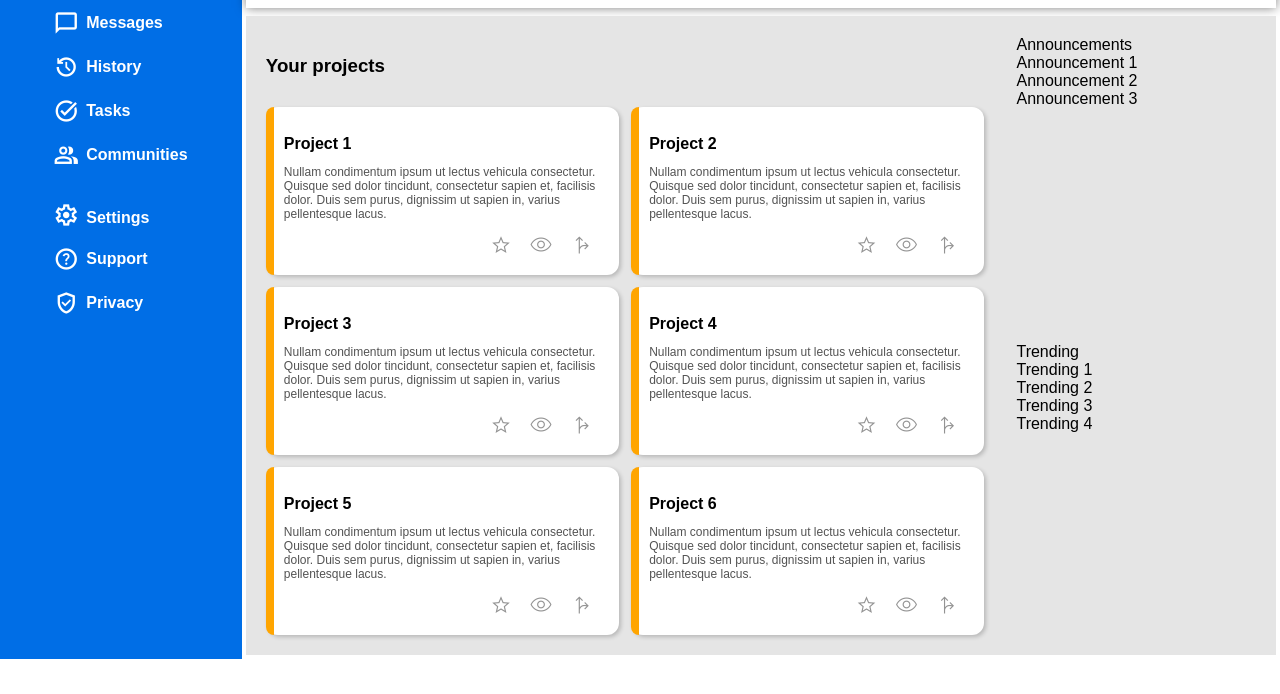
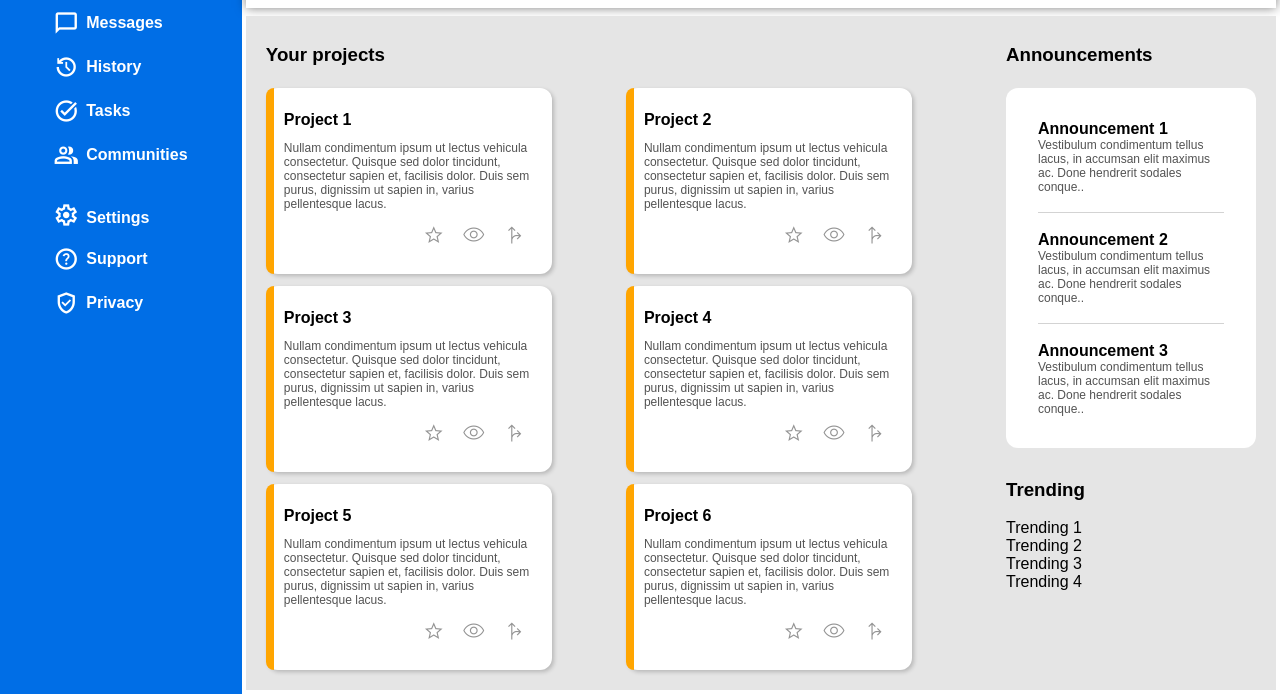
Before and after one commit to Sprakeful/admin-dashboard, a plain HTML site: page index.html in a window 1280 px wide. Shown: the part 208-902 px from the top of the page. Before the commit the page ends 867 px from the top, so only its background shows below. Drawn offline with nearby package versions, Linux system fonts and the light colour scheme.

Commit message:
Restructure side content, and style announcements

```diff
--- a/index.html
+++ b/index.html
@@ -178,16 +178,36 @@
             </div>
       </div>
     </div>
-    <div class="announcement-container">Announcements
-      <div class="announcement-item">Announcement 1</div>
-      <div class="announcement-item">Announcement 2</div>
-      <div class="announcement-item">Announcement 3</div>
-    </div>
-    <div class="trending-container">Trending
-      <div class="trending-item">Trending 1</div>
-      <div class="trending-item">Trending 2</div>
-      <div class="trending-item">Trending 3</div>
-      <div class="trending-item">Trending 4</div>
+    <div class="side-content">
+      <div class="announcement-container">
+        <h3>Announcements</h3>
+        <div class="announcement-card">
+          <div class="announcement-item">
+            <h4>Announcement 1</h4>
+            <p>Vestibulum condimentum tellus lacus, in accumsan elit maximus ac. Done
+              hendrerit sodales conque..</p>
+          </div>
+          <div class="announcement-item">
+            <h4>Announcement 2</h4>
+            <p>Vestibulum condimentum tellus lacus, in accumsan elit maximus ac. Done
+              hendrerit sodales conque..</p>
+          </div>
+          <div class="announcement-item">
+            <h4>Announcement 3</h4>
+            <p>Vestibulum condimentum tellus lacus, in accumsan elit maximus ac. Done
+              hendrerit sodales conque..</p>
+          </div>
+        </div>
+      </div>
+      <div class="trending-container">
+        <h3>Trending</h3>
+        <div class="trending-card">
+          <div class="trending-item">Trending 1</div>
+          <div class="trending-item">Trending 2</div>
+          <div class="trending-item">Trending 3</div>
+          <div class="trending-item">Trending 4</div>
+        </div>
+      </div>
     </div>
   </div>
 </body>
--- a/styles.css
+++ b/styles.css
@@ -152,6 +152,10 @@ img.profile-pic {
   color: #939393;
 }
 
+.profile span:active {
+  color: #535353;
+}
+
 .profile img:hover {
   opacity: 0.5;
 }
@@ -243,26 +247,29 @@ input#search {
   padding: 20px;
   margin: 4px;
   display: grid;
-  grid-template-columns: 3fr 1fr;
+  grid-template-columns: 3fr 250px;
   gap: 32px;
 }
 
 .main-content {
-  grid-row: 1/3;
   display: grid;
   grid-template-columns: repeat(auto-fit, minmax(250px, 1fr));
   gap: 12px;
+  align-content: start;
 }
 
 .main-content h3 {
   grid-column: 1 / -1;
-  grid-row: 1 / -1;
+  height: 24px;
+  margin: 8px 0;
 }
 
 .card {
   background-color: white;
   grid-auto-flow: column;
   min-width: 150px;
+  max-width: 250px;
+  height: 150px;
   border-radius: 12px;
   padding: 18px;
   /* Add a box shadow to the right and bottom of the card */
@@ -283,10 +290,11 @@ input#search {
 
 
 .card h4 {
-  margin: 10px 0px;
+  margin: 5px 0px;
 }
 
-.card p {
+.card p,
+.announcement-item p {
   font-size: 12px;
   color:#535353
 }
@@ -308,5 +316,61 @@ input#search {
 
 .card-actions a {
   text-decoration: none;
-  color: #939393
+  color: #939393;
 }
+.card-actions a:hover {
+  color: #333333;
+}
+
+.card-actions a:active {
+  color: #939393;
+}
+
+/* Side content styling */
+
+.side-content {
+  display: grid;
+  grid-template-rows: auto;
+  align-content: start;
+  gap: 12px;
+}
+
+.announcement-container {
+  display: grid;
+  gap: 12px;
+}
+
+.announcement-container h3 {
+  grid-column: 1 / -1;
+  height: 24px;
+  margin: 8px 0;
+}
+
+.announcement-card {
+  display: flex;
+  flex-direction: column;
+  justify-content: space-between;
+  background-color: white;
+  border-radius: 12px;
+  padding: 32px;
+}
+
+.announcement-item {
+  border-bottom: 1pt solid #d3d3d3;
+  padding: 18px 0;
+}
+.announcement-item:last-child {
+  border-bottom: none;
+  padding-bottom: 0;
+}
+.announcement-item:first-child {
+  padding-top: 0;
+}
+
+.announcement-item h4 {
+  margin: 0;
+}
+
+.announcement-item p {
+  margin: 0;
+}
```
